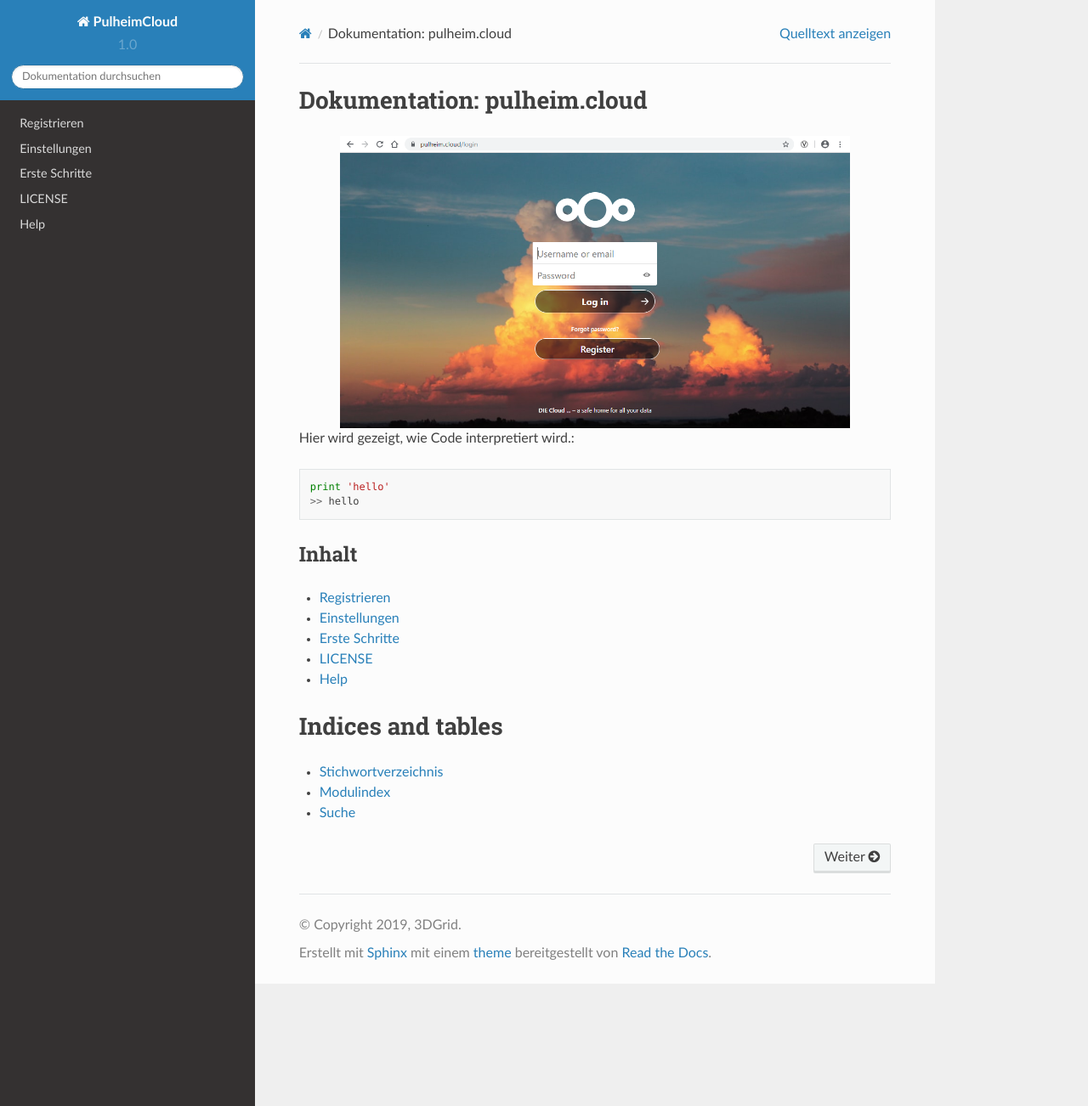
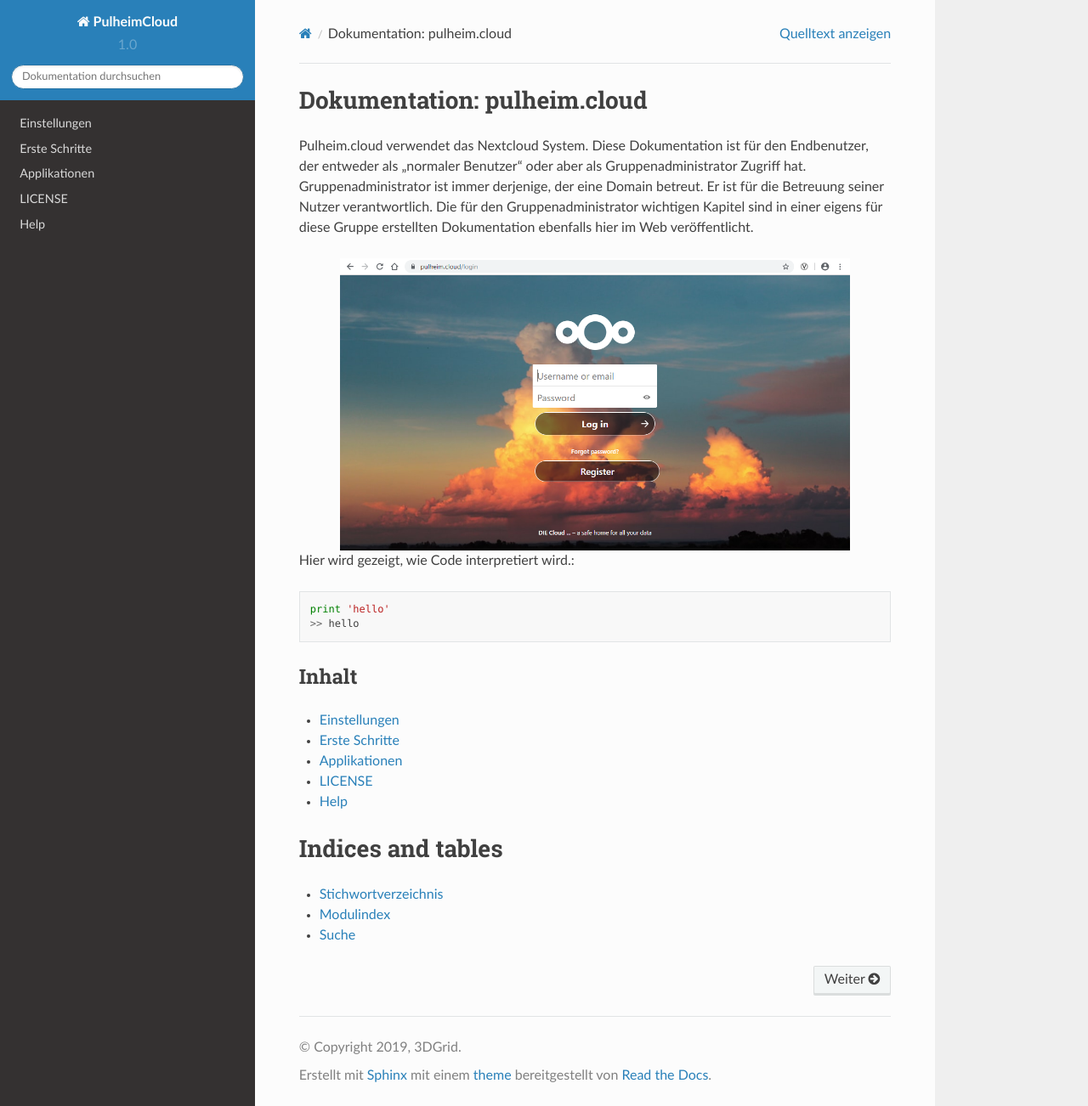
Before and after one commit to mmetzmac/PulheimCloud, a Sphinx documentation site: the page built from docs/source/index.rst, in a window 1280 px wide and 1302 px high. Shown: the whole window at 85% size. Built offline with Sphinx 7.4.7 and the Read the Docs theme 2.0.0, drawn with Linux system fonts in a browser that asks for light colours.

```diff
--- /dev/null
+++ b/docs/source/Apps.rst
@@ -0,0 +1,5 @@
+=============
+Applikationen
+=============
+
+Text
--- a/docs/source/Registrieren.rst
+++ /dev/null
@@ -1,5 +0,0 @@
-Registrieren
-============
-
-Einstellungen
--------------
--- a/docs/source/index.rst
+++ b/docs/source/index.rst
@@ -5,6 +5,8 @@
 
 Dokumentation: pulheim.cloud
 ============================
+
+Pulheim.cloud verwendet das Nextcloud System. Diese Dokumentation ist für den Endbenutzer, der entweder als "normaler Benutzer" oder aber als Gruppenadministrator Zugriff hat. Gruppenadministrator ist immer derjenige, der eine Domain betreut. Er ist für die Betreuung seiner Nutzer verantwortlich. Die für den Gruppenadministrator wichtigen Kapitel sind in einer eigens für diese Gruppe erstellten Dokumentation ebenfalls hier im Web veröffentlicht.
 
 .. image:: images/pc-login.PNG
     :width: 600px
@@ -22,15 +24,15 @@ Inhalt
 ^^^^^^
 
 .. toctree::
-   :maxdepth: 1
+   :maxdepth: 2
 
 
-   Registrieren
-   Einstellungen
-   Erste Schritte
+   Benutzer
+   Gruppenadministratoren
+   Apps
 
-   license
-   help
+   Lizenz
+   Hilfen
 
 
 
```
Also changed, not shown: docs/source/Benutzer.rst (renamed from docs/source/Einstellungen.rst), docs/source/Gruppenadministratoren.rst (renamed from docs/source/Erste Schritte.rst), docs/source/Hilfen.rst (renamed from docs/source/help.rst), docs/source/Lizenz.rst (renamed from docs/source/license.rst).
